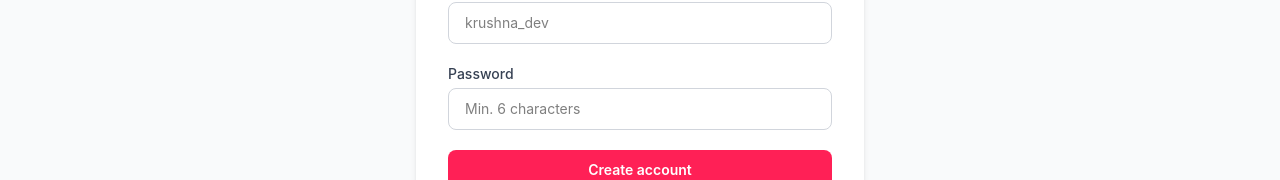
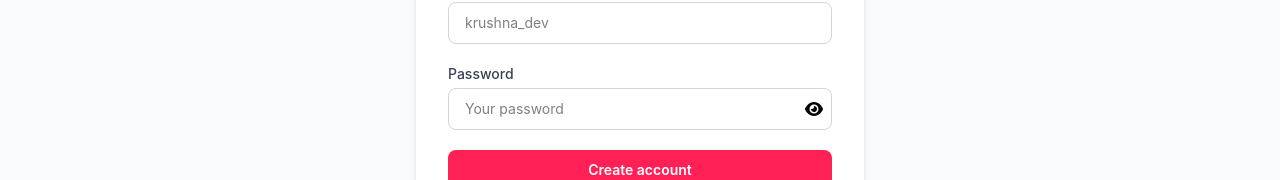
Before and after one commit to KrushnaAsDeveloper/Main-Project-Air-bnb-clone, a React (Vite) app in the folder Frontend/cosy_cloud/: page /signup in a window 1280 px wide. Shown: the part 448-628 px from the top of the page. Built offline with nearby package versions, Linux system fonts and the light colour scheme.

Commit message:
feat: add password visibility toggle to Login and Register components

```diff
--- a/Frontend/cosy_cloud/src/Components/Login.jsx
+++ b/Frontend/cosy_cloud/src/Components/Login.jsx
@@ -2,6 +2,8 @@ import {  useState } from "react";
 import axios from "axios";
 import { useNavigate, NavLink } from "react-router-dom";
 import { useAuth } from "../../Contexts/AuthContext";
+import { FontAwesomeIcon } from "@fortawesome/react-fontawesome";
+import { faEye, faEyeSlash } from "@fortawesome/free-solid-svg-icons";
 export default function Login() {
   const navigate = useNavigate();
   const [formData, setFormData] = useState({
@@ -10,6 +12,7 @@ export default function Login() {
   });
   const [error, setError] = useState("");
   const [loading, setLoading] = useState(false);
+  const [show , setShow] = useState("password")
   const {setUser} = useAuth()
   const handleChange = (e) => {
     setFormData({ ...formData, [e.target.name]: e.target.value });
@@ -32,7 +35,12 @@ export default function Login() {
     } finally {
       setLoading(false);
     }
+
+
   };
+  const showPass = () =>{
+    show == "password" ? setShow("text") : setShow("password")
+  }
 
   return (
     <div className="min-h-screen bg-gray-50 flex items-center justify-center px-4">
@@ -70,18 +78,20 @@ export default function Login() {
           </div>
 
           {/* Password */}
-          <div>
+          <div >
             <label className="block text-sm font-medium text-gray-700 mb-1">
               Password
             </label>
-            <input
-              type="password"
+            <div className="flex relative justify-center items-center">
+              <input
+              type={show}
               name="password"
               value={formData.password}
               onChange={handleChange}
               placeholder="Your password"
-              className="w-full px-4 py-2.5 border border-gray-300 rounded-lg text-sm focus:outline-none focus:ring-2 focus:ring-rose-400 focus:border-transparent transition"
-            />
+              className="w-full  px-4 py-2.5 border border-gray-300 rounded-lg text-sm focus:outline-none focus:ring-2 focus:ring-rose-400 focus:border-transparent transition"
+            /> <button className="absolute right-2 cursor-pointer" onClick={showPass}>{show == "password" ? <FontAwesomeIcon icon={faEye}/> : <FontAwesomeIcon icon={faEyeSlash}/>} </button>
+            </div>
           </div>
 
           {/* Submit */}
--- a/Frontend/cosy_cloud/src/Components/Register.jsx
+++ b/Frontend/cosy_cloud/src/Components/Register.jsx
@@ -2,6 +2,9 @@ import axios from "axios";
 import { useState } from "react";
 import { useNavigate } from "react-router-dom";
 import { useAuth } from "../../Contexts/AuthContext";
+import { NavLink } from "react-router-dom";
+import { FontAwesomeIcon } from "@fortawesome/react-fontawesome";
+import { faEye, faEyeSlash } from "@fortawesome/free-solid-svg-icons";
 export default function Register() {
   const navigate = useNavigate()
   const [formData, setFormData] = useState({
@@ -11,6 +14,12 @@ export default function Register() {
   });
   const [error, setError] = useState("");
   const [loading, setLoading] = useState(false);
+  const [show , setShow] = useState("password")
+const showPass = () =>{
+    show == "password" ? setShow("text") : setShow("password")
+  }
+
+
   const {setUser} = useAuth()
   const handleChange = (e) => {
     setFormData({ ...formData, [e.target.name]: e.target.value });
@@ -21,7 +30,7 @@ export default function Register() {
     e.preventDefault();
 
     try {
-      const res = await axios.post("http://192.168.0.102:5000/register", formData)
+      const res = await axios.post("http:// 192.168.0.101:5000/register", formData)
       console.log(res);
 
       localStorage.setItem("token", res.data.token) // store the token in loacal storage
@@ -88,18 +97,20 @@ export default function Register() {
           </div>
 
           {/* Password */}
-          <div>
+        <div >
             <label className="block text-sm font-medium text-gray-700 mb-1">
               Password
             </label>
-            <input
-              type="password"
+            <div className="flex relative justify-center items-center">
+              <input
+              type={show}
               name="password"
               value={formData.password}
               onChange={handleChange}
-              placeholder="Min. 6 characters"
-              className="w-full px-4 py-2.5 border border-gray-300 rounded-lg text-sm focus:outline-none focus:ring-2 focus:ring-rose-400 focus:border-transparent transition"
-            />
+              placeholder="Your password"
+              className="w-full  px-4 py-2.5 border border-gray-300 rounded-lg text-sm focus:outline-none focus:ring-2 focus:ring-rose-400 focus:border-transparent transition"
+            /> <button className="absolute right-2 cursor-pointer" onClick={showPass}>{show == "password" ? <FontAwesomeIcon icon={faEye}/> : <FontAwesomeIcon icon={faEyeSlash}/>} </button>
+            </div>
           </div>
 
           {/* Submit */}
@@ -116,9 +127,9 @@ export default function Register() {
         {/* Login Link */}
         <p className="text-center text-sm text-gray-500 mt-6">
           Already have an account?{" "}
-          <a href="/login" className="text-rose-500 font-medium hover:underline">
+          <NavLink to="/login" className="text-rose-500 font-medium hover:underline">
             Log in
-          </a>
+          </NavLink>
         </p>
 
       </div>
```
